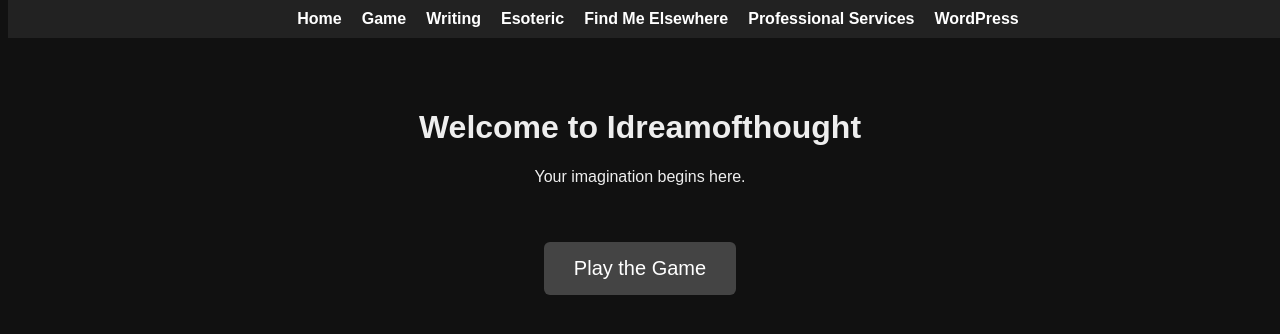
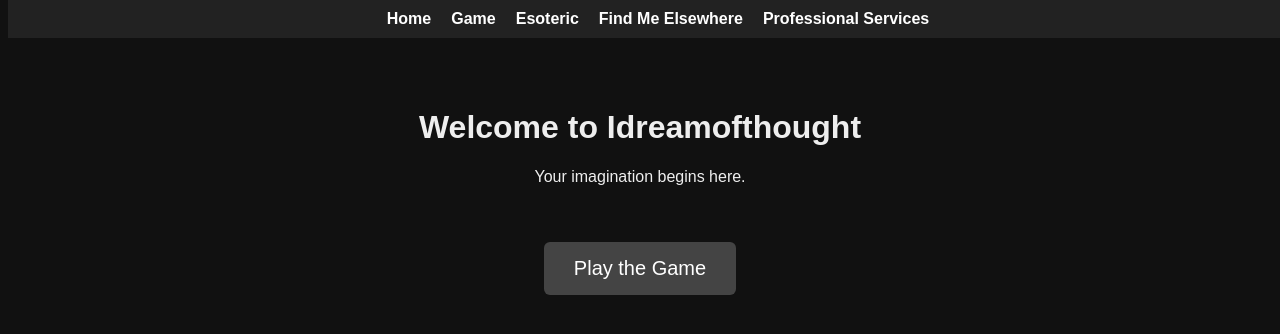
Before and after one commit to Idreamofthought/idreamofthought.github.io, a plain HTML site: page index.html in a window 1280 px wide. Drawn offline with Linux system fonts and the light colour scheme.

Commit message:
Update navigation links in index.html
Removed 'Writing' and 'WordPress' links from navigation.

```diff
--- a/index.html
+++ b/index.html
@@ -55,11 +55,11 @@
   <ul>
     <li><a href="/">Home</a></li>
     <li><a href="/game/">Game</a></li>
-    <li><a href="/writing/">Writing</a></li>
+
     <li><a href="/esoteric/">Esoteric</a></li>
    <li><a href="/elsewhere/">Find Me Elsewhere</a></li>
     <li><a href="https://richardjenkins09.wixsite.com/richard-jenkins-engl">Professional Services</a></li>
-    <li><a href="https://idreamofthought.wordpress.com">WordPress</a></li>
+
   </ul>
 </nav>
 
```
